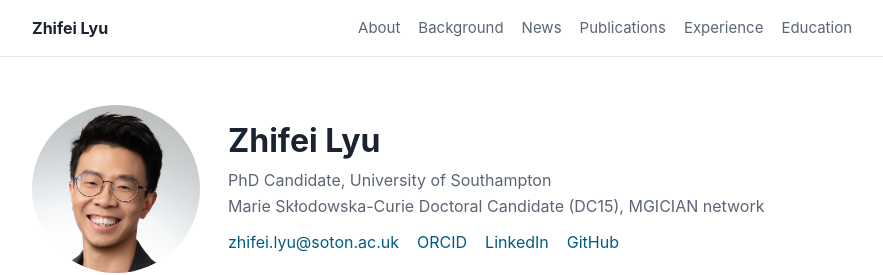
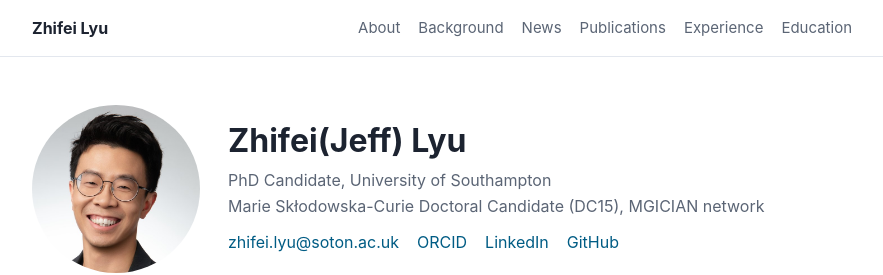
Before and after one commit to 2012Lzfzzzfff/2012lzfzzzfff.github.io, a plain HTML site: page index.html in a window 1280 px wide. Shown: the top 275 px of the page, without its empty margins (198-1081 px from the left). Drawn offline with Linux system fonts and the light colour scheme.

Commit message:
Update profile name to include 'Jeff'

```diff
--- a/index.html
+++ b/index.html
@@ -29,7 +29,7 @@
   <section class="profile">
     <img class="avatar" src="files/avatar.jpg" alt="Zhifei Lyu" width="168" height="168">
     <div>
-      <h1>Zhifei Lyu</h1>
+      <h1>Zhifei(Jeff) Lyu</h1>
       <p class="role">PhD Candidate, University of Southampton<br>
          Marie Skłodowska-Curie Doctoral Candidate (DC15), MGICIAN network</p>
       <p class="contact">
```
